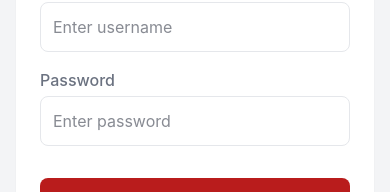
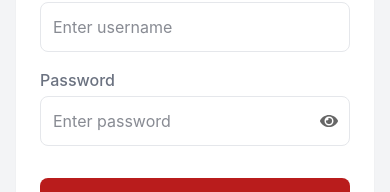
Before and after one commit to AriBaderkhan/seraj_store, a React (Vite) app in the folder frontend/: page /login in a window 390 px wide. Shown: the part 355-547 px from the top of the page. Built offline with nearby package versions, Linux system fonts and the light colour scheme; no server answers.

Commit message:
Fix Responsive for Mobiles

```diff
--- a/frontend/src/index.css
+++ b/frontend/src/index.css
@@ -38,11 +38,17 @@
   padding: 0;
 }
 
+html {
+  overscroll-behavior-y: none;
+}
+
 body {
   font-family: 'Inter', system-ui, -apple-system, sans-serif;
   background-color: var(--background-color);
   color: var(--text-primary);
   line-height: 1.5;
+  overscroll-behavior-y: none;
+  /* Just to be safe */
 }
 
 a {
--- a/frontend/src/pages/BrandPage.jsx
+++ b/frontend/src/pages/BrandPage.jsx
@@ -173,8 +173,8 @@ const BrandPage = () => {
 
                 <div className="card" style={{ gridColumn: editingId ? '1 / span 2' : 'auto' }}>
                     <h3 style={{ fontSize: '1.1rem', fontWeight: 'bold', marginBottom: '1rem' }}>Current Brands</h3>
-                    <div className="table-container">
-                        <table>
+                    <div style={{ overflowX: 'auto' }}>
+                        <table style={{ minWidth: '600px', width: '100%' }}>
                             <thead>
                                 <tr>
                                     <th>Name</th>
--- a/frontend/src/pages/CategoryPage.jsx
+++ b/frontend/src/pages/CategoryPage.jsx
@@ -153,8 +153,8 @@ const CategoryPage = () => {
 
                 <div className="card" style={{ gridColumn: editingId ? '1 / span 2' : 'auto' }}>
                     <h3 style={{ fontSize: '1.1rem', fontWeight: 'bold', marginBottom: '1rem' }}>Current Categories</h3>
-                    <div className="table-container">
-                        <table>
+                    <div style={{ overflowX: 'auto' }}>
+                        <table style={{ minWidth: '600px', width: '100%' }}>
                             <thead>
                                 <tr>
                                     <th style={{ ...tableHeaderStyle, width: '20%' }}>Image</th>
--- a/frontend/src/pages/Items/ItemPage.jsx
+++ b/frontend/src/pages/Items/ItemPage.jsx
@@ -134,7 +134,7 @@ const ItemPage = () => {
     if (!selectedCategory) {
         return (
             <div>
-                <div className="page-header" style={{ display: 'flex', justifyContent: 'space-between', alignItems: 'center' }}>
+                <div className="page-header" style={{ display: 'flex', justifyContent: 'space-between', alignItems: 'center', flexWrap: 'wrap', gap: '1rem' }}>
                     <h2 className="page-title">Items Management</h2>
                     <button onClick={() => navigate('/items/add')} className="btn btn-primary " style={{ fontSize: '0.8rem' }}>
                         <FaPlus style={{ marginRight: '0.5rem' }} /> Add New Item
--- a/frontend/src/pages/Login.jsx
+++ b/frontend/src/pages/Login.jsx
@@ -2,10 +2,12 @@ import { useState } from 'react';
 import { useAuth } from '../context/AuthContext';
 import { useNavigate } from 'react-router-dom';
 import toast from 'react-hot-toast';
+import { FaEye, FaEyeSlash } from 'react-icons/fa';
 
 const Login = () => {
     const [username, setUsername] = useState('');
     const [password, setPassword] = useState('');
+    const [showPassword, setShowPassword] = useState(false);
     const [isSubmitting, setIsSubmitting] = useState(false);
     const [error, setError] = useState('');
     const { login } = useAuth();
@@ -59,14 +61,36 @@ const Login = () => {
 
                     <div className="form-group">
                         <label className="form-label">Password</label>
+                        <div style={{ position: 'relative' }}>
                             <input
-                            type="password"
+                                type={showPassword ? "text" : "password"}
                                 className="form-input"
                                 value={password}
                                 onChange={(e) => setPassword(e.target.value)}
                                 required
                                 placeholder="Enter password"
+                                style={{ paddingRight: '2.5rem' }}
                             />
+                            <button
+                                type="button"
+                                onClick={() => setShowPassword(!showPassword)}
+                                style={{
+                                    position: 'absolute',
+                                    right: '0.75rem',
+                                    top: '50%',
+                                    transform: 'translateY(-50%)',
+                                    background: 'none',
+                                    border: 'none',
+                                    cursor: 'pointer',
+                                    color: '#666',
+                                    display: 'flex',
+                                    alignItems: 'center',
+                                    padding: 0
+                                }}
+                            >
+                                {showPassword ? <FaEyeSlash size={18} /> : <FaEye size={18} />}
+                            </button>
+                        </div>
                     </div>
 
                     {error && (
--- a/frontend/src/pages/ReportsPage.jsx
+++ b/frontend/src/pages/ReportsPage.jsx
@@ -236,10 +236,10 @@ const ReportsPage = () => {
                 </div>
             )}
 
-            <div style={{ display: 'flex', justifyContent: 'space-between', alignItems: 'center', marginBottom: '2rem' }}>
-                <div style={{ display: 'flex', gap: '1rem', alignItems: 'center' }}>
+            <div style={{ display: 'flex', flexWrap: 'wrap', gap: '1rem', justifyContent: 'space-between', alignItems: 'center', marginBottom: '2rem' }}>
+                <div style={{ display: 'flex', flexWrap: 'wrap', gap: '1rem', alignItems: 'center' }}>
                     {/* Report Section */}
-                    <div style={{ display: 'flex', alignItems: 'center', gap: '0.5rem', marginRight: '1rem', borderRight: '1px solid #ddd', paddingRight: '1rem' }}>
+                    <div style={{ display: 'flex', flexWrap: 'wrap', alignItems: 'center', gap: '0.5rem', marginRight: '1rem', paddingRight: '1rem', borderRight: 'none' }}>
                         <span style={{ fontSize: '0.9rem', color: '#555', fontWeight: 'bold' }}>Monthly Report:</span>
                         <input
                             type="month"
--- a/frontend/src/pages/SellingPage.jsx
+++ b/frontend/src/pages/SellingPage.jsx
@@ -115,11 +115,32 @@ const SellingPage = () => {
         }
     }, [cart, calculateTotal]);
 
+    // Responsive Check
+    const [isDesktop, setIsDesktop] = useState(window.innerWidth > 768);
+
+    React.useEffect(() => {
+        const handleResize = () => setIsDesktop(window.innerWidth > 768);
+        window.addEventListener('resize', handleResize);
+        return () => window.removeEventListener('resize', handleResize);
+    }, []);
+
     return (
-        <div style={{ display: 'flex', height: 'calc(100vh - 100px)', gap: '1.5rem', overflow: 'hidden' }}>
+        <div style={{
+            display: isDesktop ? 'flex' : 'block',
+            height: isDesktop ? 'calc(100vh - 100px)' : 'auto',
+            gap: '1.5rem',
+            overflow: isDesktop ? 'hidden' : 'auto',
+            paddingBottom: isDesktop ? 0 : '2rem' // Add space at bottom for mobile scrolling
+        }}>
 
             {/* LEFT SIDE: AVAILABLE ITEMS */}
-            <div style={{ width: '66%', display: 'flex', flexDirection: 'column' }}>
+            <div style={{
+                width: isDesktop ? '66%' : '100%',
+                display: 'flex',
+                flexDirection: 'column',
+                height: isDesktop ? '100%' : '600px', // Give it a fixed height on mobile or let it go auto? '600px' prevents infinite scroll confusion if list is long.
+                marginBottom: isDesktop ? 0 : '2rem'
+            }}>
                 {/* Header */}
                 <div style={headerStyle}>
                     <h2 style={{ margin: 0 }}>Available Items</h2>
@@ -188,12 +209,13 @@ const SellingPage = () => {
 
                                 return (
                                     <div key={index} style={{
-                                        display: 'grid',
+                                        display: isDesktop ? 'grid' : 'flex',
+                                        flexDirection: isDesktop ? 'initial' : 'column',
                                         gridTemplateColumns: '50px 3fr 1fr 80px 100px',
                                         gap: '1rem',
                                         padding: '0.75rem 0',
                                         borderBottom: '1px solid #f0f0f0',
-                                        alignItems: 'center'
+                                        alignItems: isDesktop ? 'center' : 'flex-start'
                                     }}>
                                         <div style={{ color: '#888', fontSize: '0.85rem' }}>#{item.id}</div>
                                         <div style={{ fontWeight: '500' }}>
@@ -270,7 +292,7 @@ const SellingPage = () => {
             </div>
 
             {/* RIGHT SIDE: CURRENT BILL */}
-            <div style={{ width: '34%', display: 'flex', flexDirection: 'column' }}>
+            <div style={{ width: isDesktop ? '33%' : '100%', display: 'flex', flexDirection: 'column' }}>
                 {/* Header */}
                 <div style={headerStyle}>
                     <h2>Current Bill</h2>
```
Lines whose indentation alone changed are shown as unchanged.
